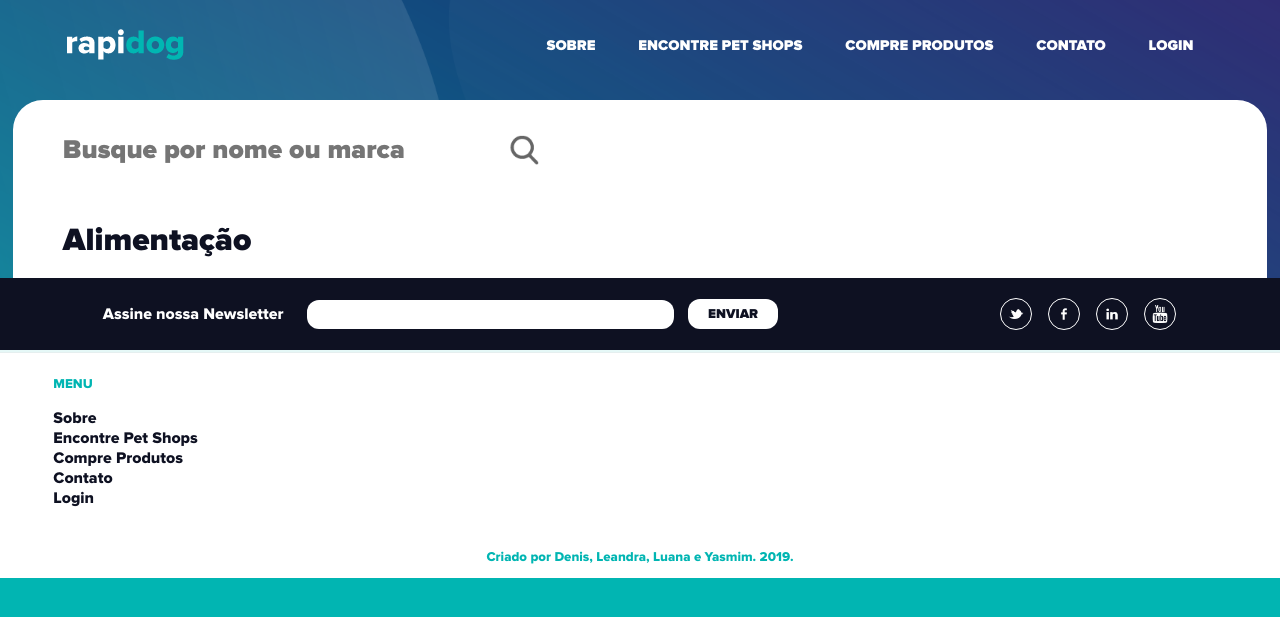
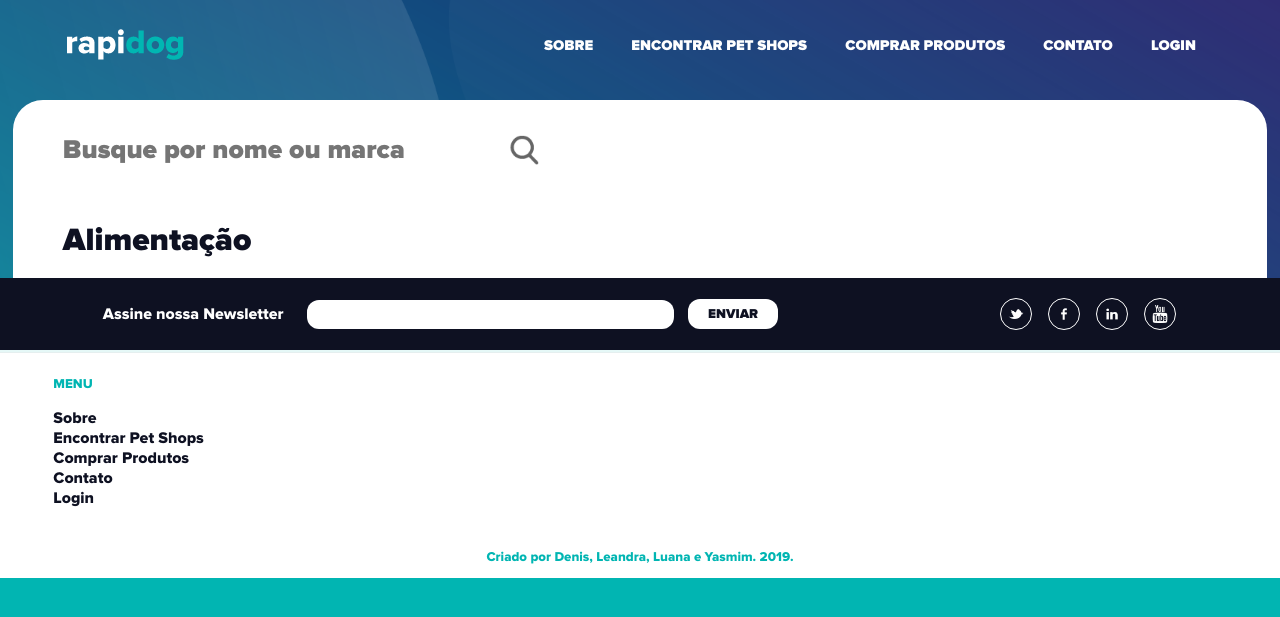
Before and after one commit to denisgodoy/rapidog, a Django app: page /produtos/alimentacao/ in a window 1280 px wide. Shown: the top 617 px of the page. Run offline with Django 3.2, Linux system fonts and the light colour scheme; data that the repository does not hold is empty.

```diff
--- a/rapidog/templates/index.html
+++ b/rapidog/templates/index.html
@@ -7,8 +7,8 @@
         <div class="texto">
             <h1>Teu dia mais fácil,<br><span>seu pet mais feliz!<span></h1>
             <p class="p1">Com Rapidog você encontra tudo o que precisa para seu pet! De produtos alimentícios, higiene e brinquedos ao pet shop de confiança mais próximo de você.</p>
-            <a href=""><button>Encontre Pet Shops</button></a>
-            <a href="/produtos"><button>Compre Produtos</button></a>
+            <a href="/petshops"><button>Encontrar Pet Shops</button></a>
+            <a href="/produtos"><button>Comprar Produtos</button></a>
             <div class="divDownload">
                 <p>Baixe o aplicativo e aproveite!</p>
                 <div class="divDownImg">
--- a/rapidog/templates/layout.html
+++ b/rapidog/templates/layout.html
@@ -19,8 +19,8 @@
         </div>
          <div class="navAncoras">
             <a href="/">Sobre</a>
-            <a href="">Encontre Pet Shops</a>
-            <a href="/produtos">Compre Produtos</a>
+            <a href="/petshops">Encontrar Pet Shops</a>
+            <a href="/produtos">Comprar Produtos</a>
             <a href="">Contato</a>
             <a href="">Login</a>
         </div>
@@ -49,8 +49,8 @@
                 <p>Menu</p>
                 <ul>
                     <li><a href="/">Sobre</a></li>
-                    <li><a href="">Encontre Pet Shops</a></li>
-                    <li><a href="/produtos">Compre Produtos</a></li>
+                    <li><a href="/petshops">Encontrar Pet Shops</a></li>
+                    <li><a href="/produtos">Comprar Produtos</a></li>
                     <li><a href="">Contato</a></li>
                     <li><a href="">Login</a></li>
                 </ul>
```
